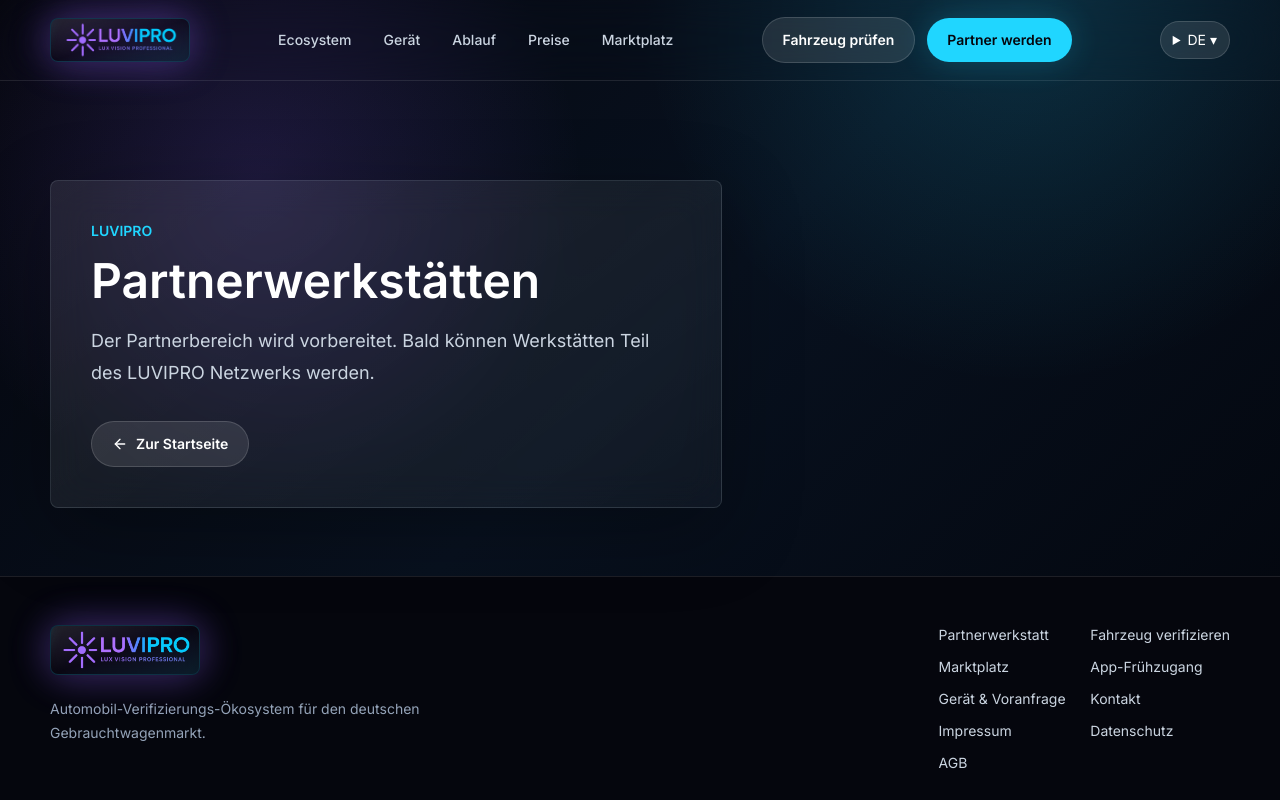
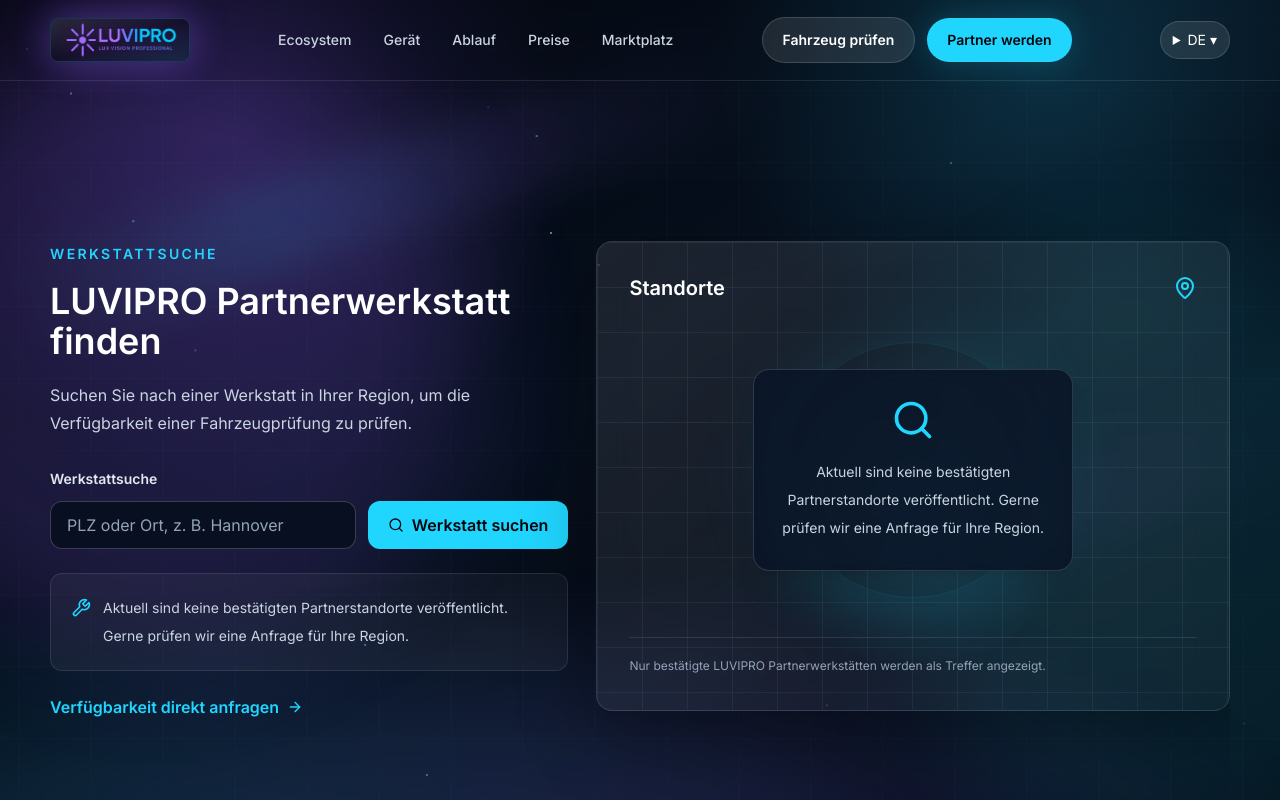
Before and after one commit to Diaa6969/luvipro-website, a Next.js app: page /partner-workshops in a window 1280 px wide. Shown: the top 800 px of the page. Built offline with nearby package versions, Linux system fonts and the light colour scheme.

Commit message:
Replace partner workshops placeholder route with interactive regional workshop search

```diff
--- a/src/app/partner-workshops/page.tsx
+++ b/src/app/partner-workshops/page.tsx
@@ -1,10 +1,24 @@
-import { PlaceholderRoute } from "@/components/ui/placeholder-route";
+import type { Metadata } from "next";
+import { Navbar } from "@/components/sections/navbar";
+import { Footer } from "@/components/sections/footer";
+import { WorkshopFinder } from "@/components/sections/workshop-finder";
+import { AnimatedAtmosphere } from "@/components/ui/animated-atmosphere";
+
+export const metadata: Metadata = {
+  title: "Partnerwerkstatt suchen | LUVIPRO",
+  description: "LUVIPRO Partnerwerkstatt nach Ort oder PLZ finden und Verfügbarkeit einer Fahrzeugprüfung anfragen.",
+  alternates: { canonical: "https://luvipro.de/partner-workshops" },
+};
 
 export default function PartnerWorkshopsPage() {
   return (
-    <PlaceholderRoute
-      title="Partnerwerkstätten"
-      text="Der Partnerbereich wird vorbereitet. Bald können Werkstätten Teil des LUVIPRO Netzwerks werden."
-    />
+    <main className="cinematic-page min-h-screen overflow-hidden bg-obsidian text-white">
+      <AnimatedAtmosphere />
+      <Navbar />
+      <section id="partner-map" className="section-shell scroll-mt-24 pb-24 pt-32 sm:pt-40">
+        <WorkshopFinder locale="de" />
+      </section>
+      <Footer />
+    </main>
   );
 }
```
